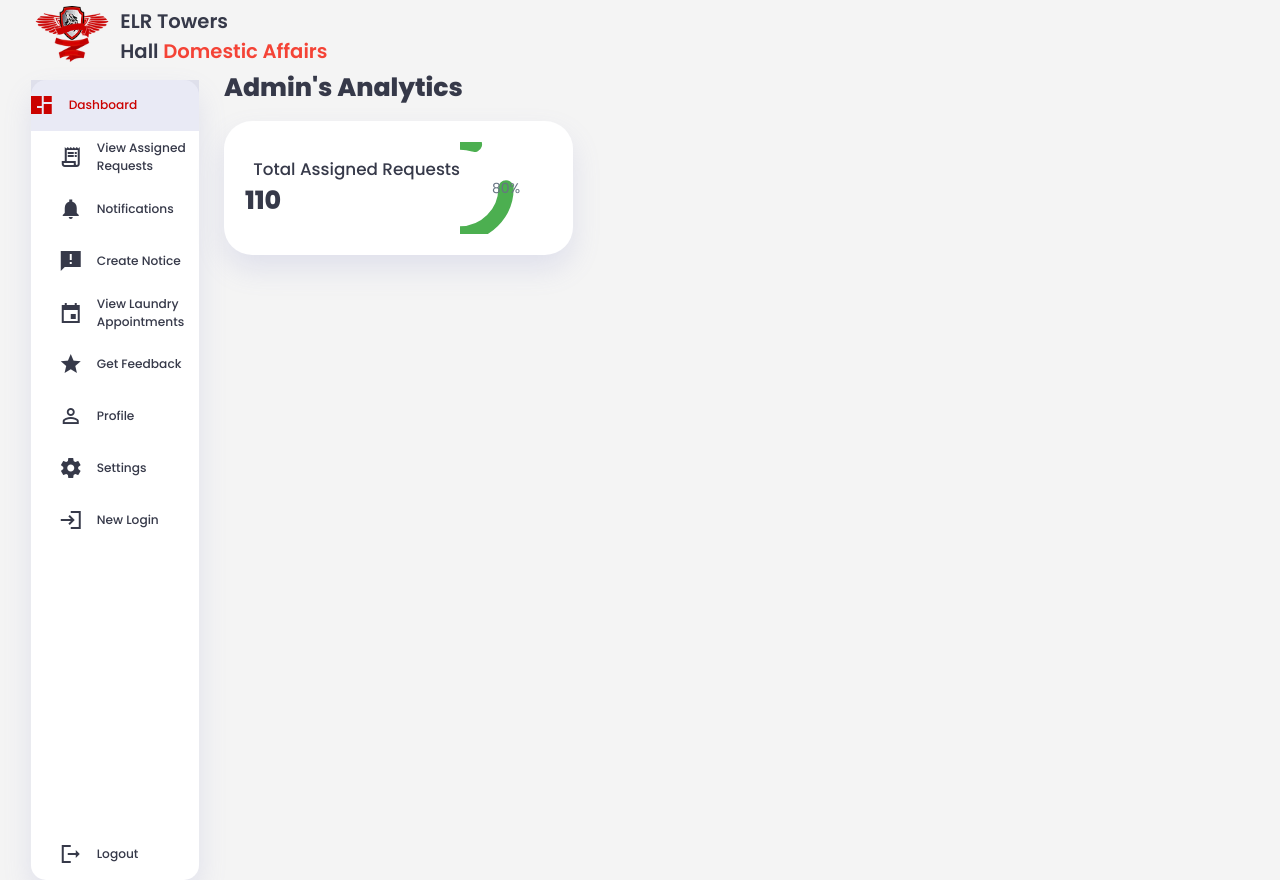
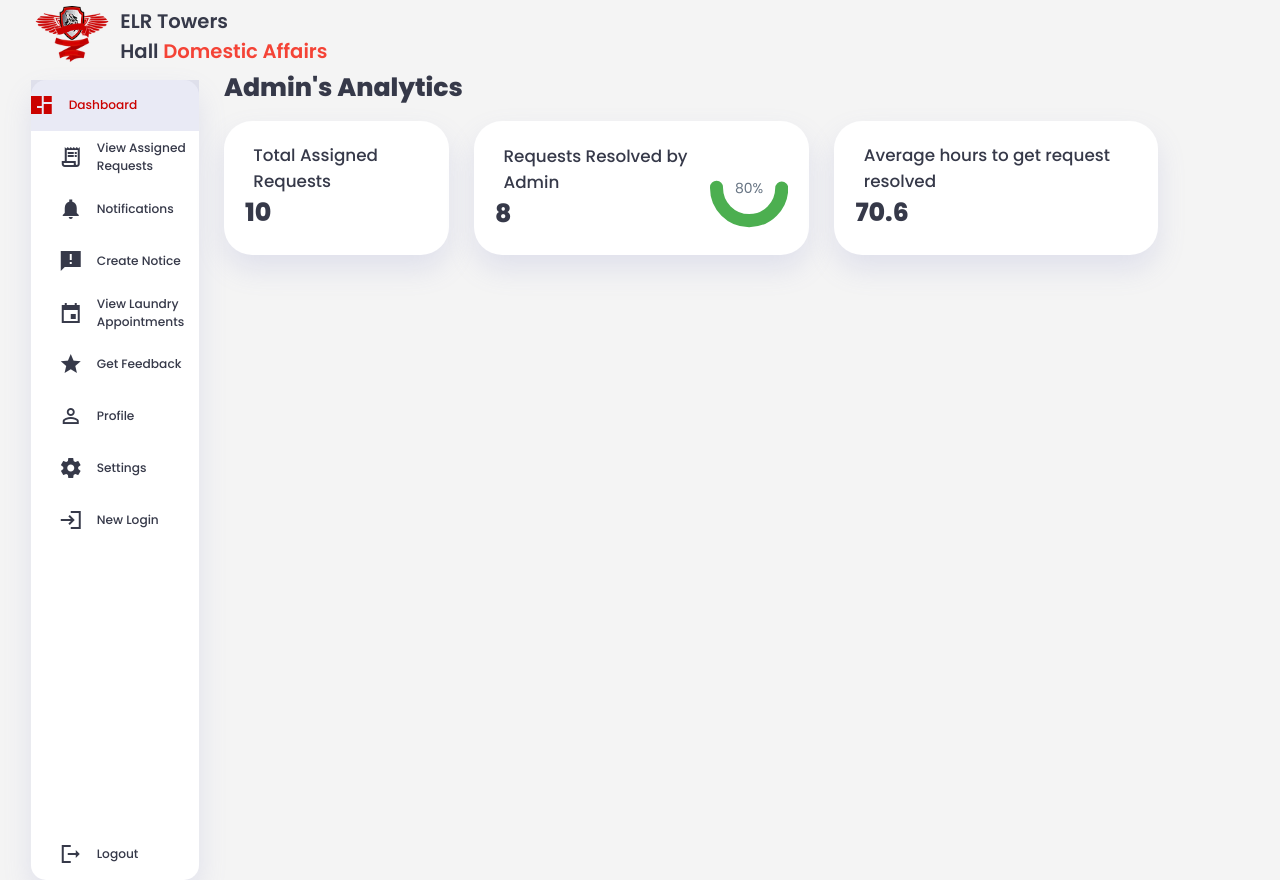
Before and after one commit to iammichaelbryan/ELRDAAS, a PHP site: page / in a window 1280 px wide; the page is wider, and only the part inside the window is pictured. Run offline with PHP 8.4, Linux system fonts and the light colour scheme.

Commit message:
Admin Dashboard Increment

```diff
--- a/adminstyles.css
+++ b/adminstyles.css
@@ -11,7 +11,7 @@
     --background-color: #f4f4f4;
     --white-color: #ffff;
     --danger-color: #f44336;
-    --success-color: #4caf50;
+    --success-color: #417c43;
     --warning-color: #ff9800;
     --info-color: #2196f3;
     --border-color: #cfd8dc;
@@ -328,8 +328,8 @@ main .analysis .progress svg circle {
     stroke-width: 10;
     fill: none;
     stroke-linecap: round;
-    stroke-dasharray: 157; /* Circumference of the circle */
-    stroke-dashoffset: 78; /* Adjust based on the percentage you want to show */
+    stroke-dasharray: 157;
+    stroke-dashoffset: 78;
     transition: stroke-dashoffset 0.6s ease 0s, stroke 0.6s ease;
 }
 main .analysis .progress .percentage {
@@ -337,27 +337,24 @@ main .analysis .progress .percentage {
     top: 50%;
     left: 50%;
     transform: translate(-50%, -50%);
-    line-height: 1; /* Center the text vertically */
-    text-align: center; /* Center the text horizontally */
-    width: 100%; /* Full width to center the text properly */
-    font-size: 1rem; /* Adjust the font size as needed */
-    color: var(--dark-color); /* Color of the percentage text */
-}
-main .analysis .progress .percentage .text{
-    font-size: 1.2rem;
-    font-weight: 600;
+    line-height: 1;
+    text-align: center;
+    width: 100%;
+    font-size: 1rem;
+    color: var(--dark-color);
 }
 @keyframes fill {
     from {
-        stroke-dashoffset: 188.4; /* Replace with the circumference of the circle */
+        stroke-dashoffset: 125.6; /* Circumference of the circle */
     }
     to {
-        stroke-dashoffset: 37.68; /* Replace with the dash offset based on the percentage */
+        stroke-dashoffset: 25.12; /* Dash offset based on the percentage */
     }
 }
 
 main .analysis .requests .progress svg circle {
     stroke: var(--success-color);
-    stroke-dasharray: 188.4; /* Replace with the circumference of the circle */
-    animation: fill 2s ease-out forwards; /* Adjust the duration and easing function as needed */
+    stroke-width: 5; /* Adjust this value to make the border thinner */
+    stroke-dasharray: 125.6; /* Circumference of the circle */
+    animation: fill 2s ease-out forwards;
 }
--- a/index.html
+++ b/index.html
@@ -100,22 +100,37 @@
     <h1>Admin's Analytics</h1>
     <!--Analytics-->
     <div class="analysis">
-        <div class="requests">
+        <div class="panel">
             <div class="status">
                 <div class="info">
                     <h3>Total Assigned Requests</h3>
-                    <h1>110</h1><!---
+                    <h1>10</h1>
+                </div>
+
+                </div>
+                </div>
+        <div class="panel">
+            <div class="status">
+                <div class="info">
                     <h3>Requests Resolved by Admin</h3>
-                    <h1>0</h1>
-                    <h3>Requests Pending</h3>
-                    <h1>0</h1>-->
+                    <h1>8</h1>
                 </div>
                 <div class="progress">
                     <svg viewBox="0 0 60 60">
-                        <circle cx="0" cy="30" r="30"></circle>
+                        <circle cx="30" cy="30" r="25" stroke="#4caf50" stroke-width="5" fill="none"></circle>
                     </svg>
                     <div class="percentage">
                         <p>80<span>%</span></p>
+                    </div>
+                </div>
+            </div>
+        </div>
+        <div class="panel">
+            <div class="status">
+                <div class="info">
+                    <h3>Average hours to get request resolved</h3>
+                    <h1>70.6 </h1>
+                </div>
                     </div>
                 </div>
             </div>
```
